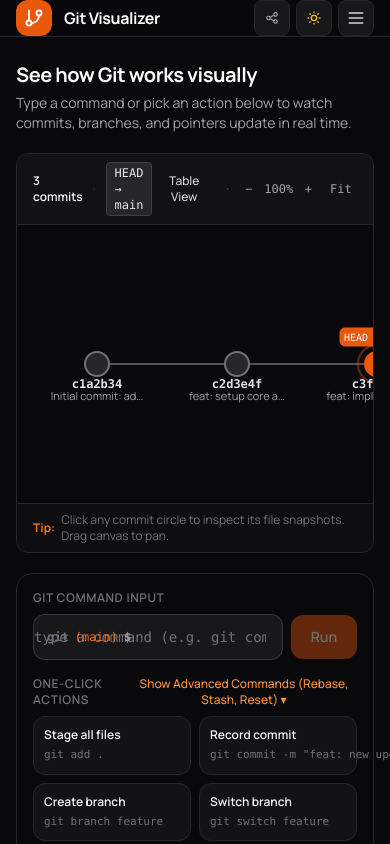
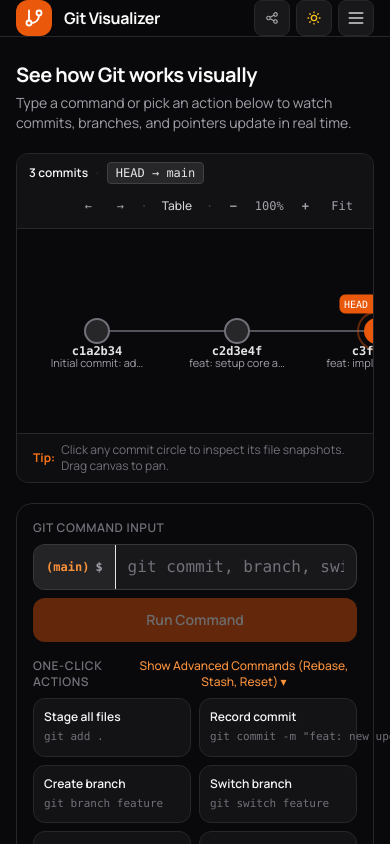
Before and after one commit to Dszae/git-visualizer, a React (Vite) app: page / in a window 390 px wide. Shown: the top 844 px of the page. Built offline with nearby package versions, Linux system fonts and the light colour scheme.

Commit message:
feat(mobile): add touch pan gestures and mobile autocomplete pills

```diff
--- a/src/components/graph/CommitGraph.jsx
+++ b/src/components/graph/CommitGraph.jsx
@@ -170,6 +170,29 @@ export default function CommitGraph({ state, isDark = true }) {
 
   const handleMouseUp = () => setIsPanning(false);
 
+  // Touch Panning for Mobile & Tablet Devices
+  const [isTouchPanning, setIsTouchPanning] = useState(false);
+  const [startTouchPan, setStartTouchPan] = useState({ x: 0, y: 0 });
+
+  const handleTouchStart = (e) => {
+    if (e.touches.length === 1) {
+      setIsTouchPanning(true);
+      const touch = e.touches[0];
+      setStartTouchPan({ x: touch.clientX - pan.x, y: touch.clientY - pan.y });
+    }
+  };
+
+  const handleTouchMove = (e) => {
+    if (!isTouchPanning || e.touches.length !== 1) return;
+    const touch = e.touches[0];
+    setPan({
+      x: touch.clientX - startTouchPan.x,
+      y: touch.clientY - startTouchPan.y
+    });
+  };
+
+  const handleTouchEnd = () => setIsTouchPanning(false);
+
   const handleZoomIn = () => setZoom(z => Math.min(z + 0.15, 1.8));
   const handleZoomOut = () => setZoom(z => Math.max(z - 0.15, 0.5));
   const handleResetZoom = () => {
@@ -177,31 +200,34 @@ export default function CommitGraph({ state, isDark = true }) {
     setPan({ x: 0, y: 0 });
   };
 
+  const handlePanLeft = () => setPan(p => ({ ...p, x: p.x + 80 }));
+  const handlePanRight = () => setPan(p => ({ ...p, x: p.x - 80 }));
+
   const activeCommitObj = selectedCommit ? state.commits[selectedCommit] : null;
 
   return (
     <section
       aria-label="Git Commit Graph"
-      className={`relative w-full h-[400px] sm:h-[460px] rounded-xl border flex flex-col overflow-hidden select-none transition-colors duration-200 ${
+      className={`relative w-full h-[330px] sm:h-[400px] lg:h-[460px] rounded-xl border flex flex-col overflow-hidden select-none transition-colors duration-200 ${
         isDark ? 'bg-zinc-950 border-zinc-800' : 'bg-white border-zinc-200'
       }`}
     >
       {/* Top Toolbar */}
-      <div className={`px-4 py-2 border-b flex items-center justify-between text-xs z-20 ${
+      <div className={`px-3 sm:px-4 py-2 border-b flex flex-wrap sm:flex-nowrap items-center justify-between gap-2 text-xs z-20 ${
         isDark ? 'bg-zinc-900/60 border-zinc-800 text-zinc-300' : 'bg-zinc-50 border-zinc-200 text-zinc-700'
       }`}>
         {/* Left: Clear Status */}
-        <div className="flex items-center gap-2.5">
+        <div className="flex items-center gap-2">
           <span className="font-semibold text-zinc-900 dark:text-zinc-100">
             {nodes.length} {nodes.length === 1 ? 'commit' : 'commits'}
           </span>
           <span className="text-zinc-300 dark:text-zinc-700">·</span>
           {state.HEAD.type === 'detached' ? (
-            <span className="px-2 py-0.5 rounded text-xs font-mono font-medium bg-amber-500/10 text-amber-700 dark:text-amber-400 border border-amber-500/30">
+            <span className="px-2 py-0.5 rounded text-xs font-mono font-medium bg-amber-500/10 text-amber-700 dark:text-amber-400 border border-amber-500/30 truncate max-w-[140px] sm:max-w-none">
               HEAD detached at {state.HEAD.name.slice(0, 7)}
             </span>
           ) : (
-            <span className="px-2 py-0.5 rounded text-xs font-mono font-medium bg-zinc-100 dark:bg-zinc-800 text-zinc-800 dark:text-zinc-200 border border-zinc-200 dark:border-zinc-700">
+            <span className="px-2 py-0.5 rounded text-xs font-mono font-medium bg-zinc-100 dark:bg-zinc-800 text-zinc-800 dark:text-zinc-200 border border-zinc-200 dark:border-zinc-700 truncate max-w-[140px] sm:max-w-none">
               HEAD → {state.HEAD.name}
             </span>
           )}
@@ -225,32 +251,51 @@ export default function CommitGraph({ state, isDark = true }) {
           </span>
         </div>
 
-        {/* Right: Unobtrusive Zoom & View Controls */}
-        <div className="flex items-center gap-1 font-mono">
+        {/* Right: Unobtrusive Zoom, Pan & View Controls */}
+        <div className="flex items-center gap-1 font-mono ml-auto sm:ml-0">
+          <button
+            onClick={handlePanLeft}
+            aria-label="Pan graph left"
+            title="Pan left"
+            className="w-7 h-7 sm:w-6 sm:h-6 rounded flex items-center justify-center hover:bg-zinc-100 dark:hover:bg-zinc-800 transition-colors text-zinc-600 dark:text-zinc-400"
+          >
+            ←
+          </button>
+          <button
+            onClick={handlePanRight}
+            aria-label="Pan graph right"
+            title="Pan right"
+            className="w-7 h-7 sm:w-6 sm:h-6 rounded flex items-center justify-center hover:bg-zinc-100 dark:hover:bg-zinc-800 transition-colors text-zinc-600 dark:text-zinc-400"
+          >
+            →
+          </button>
+
+          <span className="text-zinc-300 dark:text-zinc-700 mx-0.5">·</span>
+
           <button
             onClick={() => setShowTableView(!showTableView)}
             aria-label={showTableView ? "Switch to graph view" : "Switch to accessible table view"}
             className="px-2 py-1 rounded text-xs font-sans font-medium hover:bg-zinc-100 dark:hover:bg-zinc-800 transition-colors"
           >
-            {showTableView ? 'Graph View' : 'Table View'}
+            {showTableView ? 'Graph' : 'Table'}
           </button>
 
-          <span className="text-zinc-300 dark:text-zinc-700 mx-1">·</span>
+          <span className="text-zinc-300 dark:text-zinc-700 mx-0.5">·</span>
 
           <button
             onClick={handleZoomOut}
             aria-label="Zoom out commit graph"
-            className="w-6 h-6 rounded flex items-center justify-center hover:bg-zinc-100 dark:hover:bg-zinc-800 transition-colors text-zinc-600 dark:text-zinc-400"
+            className="w-7 h-7 sm:w-6 sm:h-6 rounded flex items-center justify-center hover:bg-zinc-100 dark:hover:bg-zinc-800 transition-colors text-zinc-600 dark:text-zinc-400 font-bold"
           >
             −
           </button>
-          <span className="text-xs text-zinc-500 dark:text-zinc-400 w-10 text-center font-mono">
+          <span className="text-xs text-zinc-500 dark:text-zinc-400 w-9 text-center font-mono">
             {Math.round(zoom * 100)}%
           </span>
           <button
             onClick={handleZoomIn}
             aria-label="Zoom in commit graph"
-            className="w-6 h-6 rounded flex items-center justify-center hover:bg-zinc-100 dark:hover:bg-zinc-800 transition-colors text-zinc-600 dark:text-zinc-400"
+            className="w-7 h-7 sm:w-6 sm:h-6 rounded flex items-center justify-center hover:bg-zinc-100 dark:hover:bg-zinc-800 transition-colors text-zinc-600 dark:text-zinc-400 font-bold"
           >
             +
           </button>
@@ -325,7 +370,11 @@ export default function CommitGraph({ state, isDark = true }) {
           onMouseMove={handleMouseMove}
           onMouseUp={handleMouseUp}
           onMouseLeave={handleMouseUp}
-          className={`flex-1 overflow-hidden relative cursor-grab active:cursor-grabbing ${
+          onTouchStart={handleTouchStart}
+          onTouchMove={handleTouchMove}
+          onTouchEnd={handleTouchEnd}
+          onTouchCancel={handleTouchEnd}
+          className={`flex-1 overflow-hidden relative cursor-grab active:cursor-grabbing touch-none select-none ${
             isDark ? 'bg-zinc-950' : 'bg-zinc-50/50'
           }`}
         >
--- a/src/components/workspace/CommandConsole.jsx
+++ b/src/components/workspace/CommandConsole.jsx
@@ -189,11 +189,11 @@ export default function CommandConsole({
           <label htmlFor="git-command-input" className="block text-xs font-semibold uppercase tracking-wider text-zinc-500 mb-2">
             Git Command Input
           </label>
-          <div className="flex items-center gap-2">
-            <div className="relative flex-1">
-              <div className="absolute left-3.5 top-1/2 -translate-y-1/2 flex items-center gap-1.5 font-mono text-xs text-zinc-400 select-none pointer-events-none">
-                <span className="text-zinc-500 font-bold">git</span>
-                <span className="text-orange-500">({activeBranch})</span>
+          <div className="flex flex-col sm:flex-row sm:items-center gap-2">
+            <div className="relative flex-1 flex items-stretch rounded-xl border border-zinc-300 dark:border-zinc-700/80 bg-zinc-50 dark:bg-zinc-900 overflow-hidden focus-within:ring-2 focus-within:ring-orange-500/50 focus-within:border-orange-500 transition-all">
+              <div className="px-3 py-2.5 sm:py-3 bg-zinc-100/90 dark:bg-zinc-800/80 border-r border-zinc-200 dark:border-zinc-750 flex items-center gap-1.5 font-mono text-xs select-none shrink-0">
+                <span className="text-zinc-500 font-bold hidden xs:inline">git</span>
+                <span className="text-orange-600 dark:text-orange-400 font-semibold max-w-[100px] sm:max-w-[150px] truncate">({activeBranch})</span>
                 <span className="text-zinc-400 font-bold">$</span>
               </div>
               <input
@@ -203,38 +203,45 @@ export default function CommandConsole({
                 value={inputVal}
                 onChange={handleInputChange}
                 onKeyDown={handleKeyDown}
-                placeholder="type a command (e.g. git commit, git branch, git status)..."
+                placeholder="git commit, branch, switch..."
                 aria-label="Git command input"
-                className={`w-full pl-26 sm:pl-28 pr-4 py-3 rounded-xl text-sm font-mono border transition-all focus:outline-none focus:ring-2 focus:ring-orange-500/50 ${
-                  isDark
-                    ? 'bg-zinc-900 border-zinc-700/80 text-white placeholder:text-zinc-500'
-                    : 'bg-zinc-50 border-zinc-300 text-zinc-900 placeholder:text-zinc-400'
-                }`}
+                className="w-full px-3 py-2.5 sm:py-3 text-base sm:text-sm font-mono bg-transparent text-zinc-900 dark:text-white placeholder:text-zinc-400 dark:placeholder:text-zinc-500 focus:outline-none"
                 autoCapitalize="off"
                 autoCorrect="off"
                 spellCheck="false"
               />
-
-              {/* Tab Autocomplete */}
-              {suggestions.length > 0 && (
-                <div className="absolute right-3 top-1/2 -translate-y-1/2 flex items-center gap-1.5 pointer-events-none">
-                  <span className="text-xs font-mono text-zinc-400 hidden sm:inline">Tab to complete:</span>
-                  <span className="text-xs font-mono font-medium text-orange-600 dark:text-orange-400 bg-orange-500/10 px-2 py-0.5 rounded border border-orange-500/20">
-                    {suggestions[0]}
-                  </span>
-                </div>
-              )}
             </div>
 
             <button
               onClick={executeCurrentInput}
               disabled={!inputVal.trim()}
               aria-label="Execute entered git command"
-              className="h-11 px-5 rounded-xl bg-orange-600 hover:bg-orange-500 disabled:opacity-40 disabled:hover:bg-orange-600 text-white text-sm font-semibold transition-colors shrink-0 shadow-xs"
+              className="h-11 px-5 rounded-xl bg-orange-600 hover:bg-orange-500 active:scale-[0.98] disabled:opacity-40 disabled:hover:bg-orange-600 text-white text-sm font-semibold transition-all shrink-0 shadow-xs flex items-center justify-center min-h-[44px]"
             >
-              Run
+              Run Command
             </button>
           </div>
+
+          {/* Touch-Friendly Autocomplete Suggestions Pills */}
+          {suggestions.length > 0 && (
+            <div className="flex items-center gap-1.5 flex-wrap pt-2 text-xs">
+              <span className="text-zinc-400 text-[11px] font-sans">Tap to use:</span>
+              {suggestions.map(s => (
+                <button
+                  key={s}
+                  type="button"
+                  onClick={() => {
+                    setInputVal(s);
+                    setSuggestions([]);
+                    inputRef.current?.focus();
+                  }}
+                  className="px-2.5 py-1 rounded-md text-xs font-mono font-medium text-orange-600 dark:text-orange-400 bg-orange-500/10 hover:bg-orange-500/20 active:scale-95 border border-orange-500/20 transition-all cursor-pointer"
+                >
+                  {s}
+                </button>
+              ))}
+            </div>
+          )}
         </div>
 
         {/* 2. Common Action Buttons (Friendly for Beginners) */}
```
